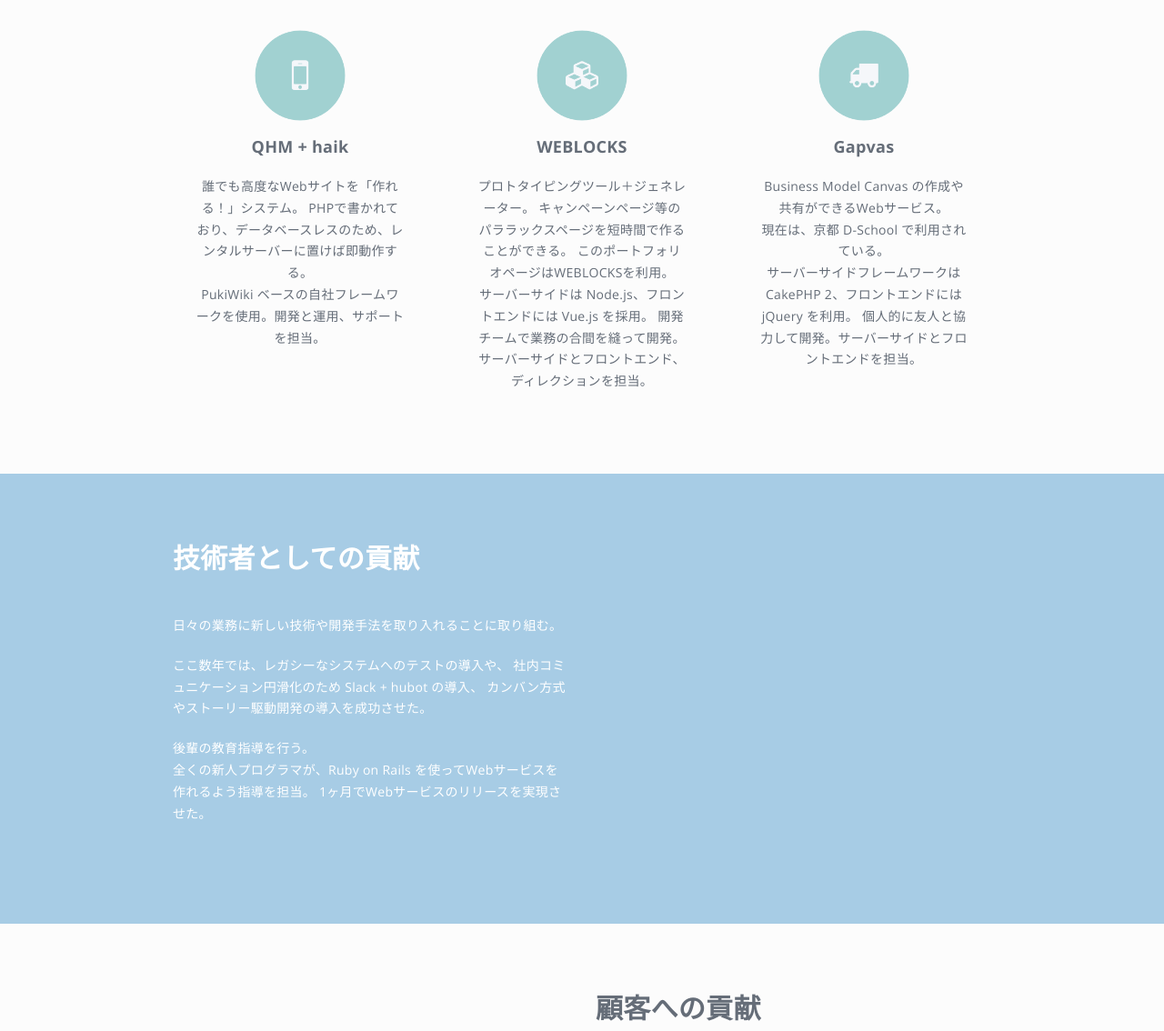
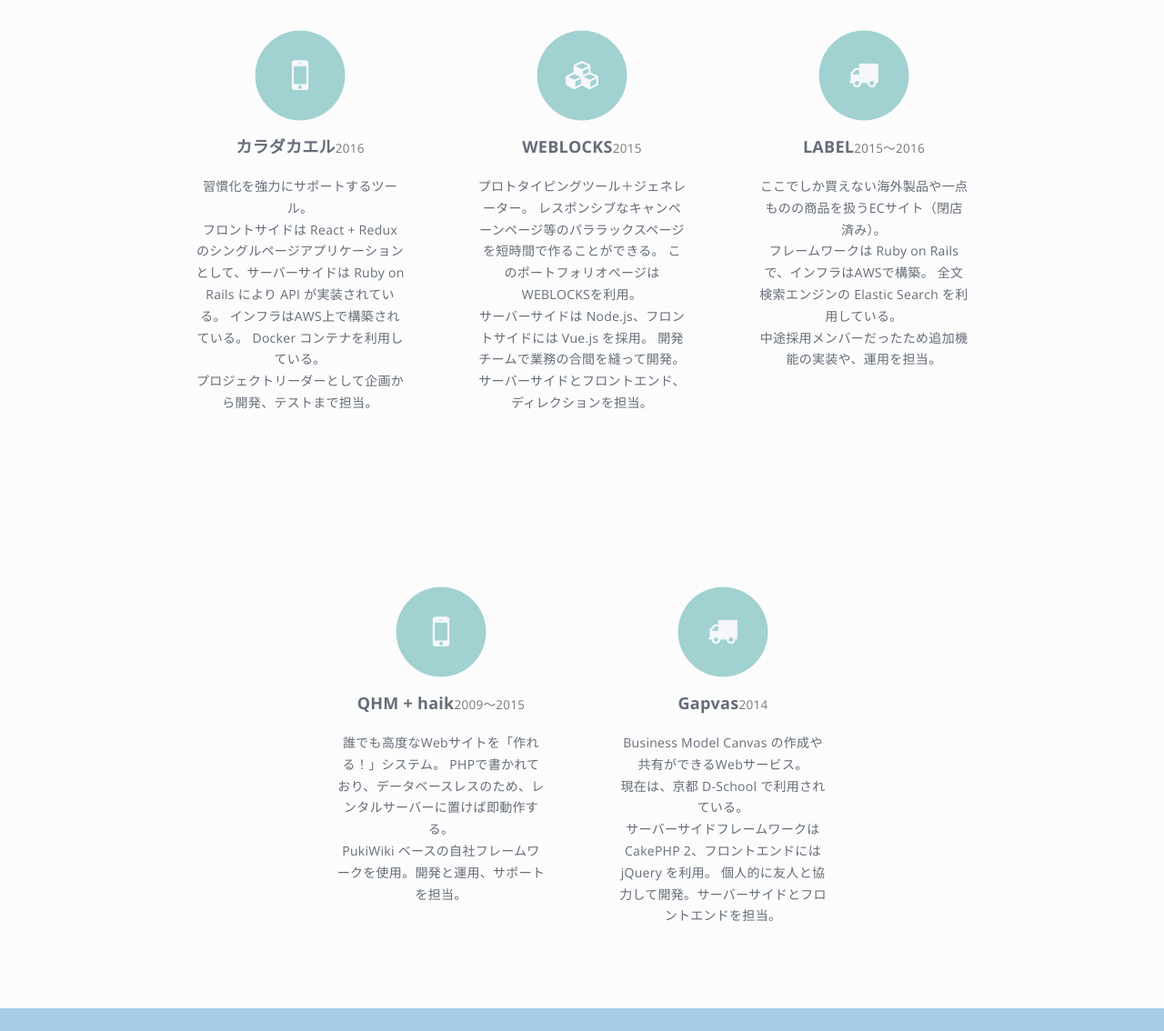
Before and after one commit to big2men/portfolio, a plain HTML site: page index.html in a window 1280 px wide. Shown: the part 725-1859 px from the top of the page at 91% size. Drawn offline with nearby package versions, Linux system fonts and the light colour scheme; some packages are replaced by stand-ins of ours.

Commit message:
Update history

```diff
--- a/index.html
+++ b/index.html
@@ -128,12 +128,13 @@
         <!-- 1つめの特徴 start -->
         <div class="col-sm-4 text-center wb-padding-side-40 wb-padding-top-30">
           <!-- 1つめの画像リンク -->
-          <a href="https://ensmall.net/p/qhmhaik/" target="app"><img src="assets/img/circle03.png" alt="" width="100" class="img-circle img-responsive center-block" /></a>
+          <a href="https://app.exe-up.jp/" target="app"><img src="assets/img/circle03.png" alt="" width="100" class="img-circle img-responsive center-block" /></a>
           <!-- 1つめの説明 -->
-          <h4 class="wb-font-bold">QHM + haik</h4>
-          <p>誰でも高度なWebサイトを「作れる！」システム。
-            PHPで書かれており、データベースレスのため、レンタルサーバーに置けば即動作する。<br>
-            PukiWiki ベースの自社フレームワークを使用。開発と運用、サポートを担当。
+          <h4 class="wb-font-bold">カラダカエル<small>2016</small></h4>
+          <p>習慣化を強力にサポートするツール。<br>
+            フロントサイドは React + Redux のシングルページアプリケーションとして、サーバーサイドは Ruby on Rails により API が実装されている。
+            インフラはAWS上で構築されている。 Docker コンテナを利用している。<br>
+            プロジェクトリーダーとして企画から開発、テストまで担当。
           <!-- 1つめの説明 end -->
         </div>
         <!-- 1つめの特徴 end -->
@@ -143,12 +144,13 @@
           <!-- 2つめの画像リンク -->
           <a href="http://weblocks.toiee.jp/" target="app"><img src="assets/img/circle01.png" alt="" width="100" class="img-circle img-responsive center-block" /></a>
           <!-- 2つめの説明 start -->
-          <h4 class="wb-font-bold">WEBLOCKS</h4>
+          <h4 class="wb-font-bold">WEBLOCKS<small>2015</small></h4>
           <p>プロトタイピングツール＋ジェネレーター。
-            キャンペーンページ等のパララックスページを短時間で作ることができる。
+            レスポンシブなキャンペーンページ等のパララックスページを短時間で作ることができる。
             このポートフォリオページはWEBLOCKSを利用。<br>
-            サーバーサイドは Node.js、フロントエンドには Vue.js を採用。
-            開発チームで業務の合間を縫って開発。
+            サーバーサイドは Node.js、フロントサイドには Vue.js を採用。
+            開発チームで業務の合間を縫って開発。<br>
+
             サーバーサイドとフロントエンド、ディレクションを担当。</p>
           <!-- 2つめの説明 end -->
         </div>
@@ -157,9 +159,49 @@
         <!-- 3つめの特徴 start -->
         <div class="col-sm-4 text-center wb-padding-side-40 wb-padding-top-30">
           <!-- 3つめの画像リンク -->
+          <a href="https://dmetlabel.com/" target="app"><img src="assets/img/circle02.png" alt="" width="100" class="img-circle img-responsive center-block" /></a>
+          <!-- 3つめの説明 start -->
+          <h4 class="wb-font-bold">LABEL<small>2015〜2016</small></h4>
+          <p>ここでしか買えない海外製品や一点ものの商品を扱うECサイト（閉店済み）。<br>
+            フレームワークは Ruby on Rails で、インフラはAWSで構築。
+            全文検索エンジンの Elastic Search を利用している。<br>
+            中途採用メンバーだったため追加機能の実装や、運用を担当。
+          </p>
+          <!-- 3つめの説明 end -->
+        </div>
+        <!-- 3つめの特徴 end -->
+      </div>
+    </div>
+    <!-- コンテンツ start -->
+  </div>
+</section>
+<!-- weblocks 3つの特徴 402 end -->
+
+<!-- weblocks 3つの特徴 402 start -->
+<section class="wb-block wb-section wb-block-402 wb-bg-white-cream" id="projects">
+  <div class="container wb-container">
+    <!-- コンテンツ start -->
+    <div class="wb-contents">
+      <div class="row">
+        <!-- 1つめの特徴 start -->
+        <div class="col-sm-4 col-sm-offset-2 text-center wb-padding-side-40 wb-padding-top-30">
+          <!-- 1つめの画像リンク -->
+          <a href="http://www.open-qhm.net/" target="app"><img src="assets/img/circle03.png" alt="" width="100" class="img-circle img-responsive center-block" /></a>
+          <!-- 1つめの説明 -->
+          <h4 class="wb-font-bold">QHM + haik<small>2009〜2015</small></h4>
+          <p>誰でも高度なWebサイトを「作れる！」システム。
+            PHPで書かれており、データベースレスのため、レンタルサーバーに置けば即動作する。<br>
+            PukiWiki ベースの自社フレームワークを使用。開発と運用、サポートを担当。
+          <!-- 1つめの説明 end -->
+        </div>
+        <!-- 1つめの特徴 end -->
+
+        <!-- 3つめの特徴 start -->
+        <div class="col-sm-4 text-center wb-padding-side-40 wb-padding-top-30">
+          <!-- 3つめの画像リンク -->
           <a href="http://gapvas.com/" target="app"><img src="assets/img/circle02.png" alt="" width="100" class="img-circle img-responsive center-block" /></a>
           <!-- 3つめの説明 start -->
-          <h4 class="wb-font-bold">Gapvas</h4>
+          <h4 class="wb-font-bold">Gapvas<small>2014</small></h4>
           <p>Business Model Canvas の作成や共有ができるWebサービス。<br>
             現在は、京都 D-School で利用されている。<br>
             サーバーサイドフレームワークは CakePHP 2、フロントエンドには jQuery を利用。
@@ -173,7 +215,6 @@
   </div>
 </section>
 <!-- weblocks 3つの特徴 402 end -->
-
 
         <!-- weblocks コンテンツ：2段組み 301 start -->
 <!--  : wb-bg-white-cream: クリーム色の背景
@@ -248,7 +289,6 @@
           <p>
             新テンプレートの販売前購入キャンペーンを行い、
             新テンプレートを試着できるサービスを発案し即実装、ユーザーの不安解消に貢献した。
-            （<a href="http://fitting.ensmall.net/" target="app">haik テーマ試着室</a>）
             また実際に新製品を体験できるイベントを開催し、ユーザーからのフィードバックを製品へ反映するなど、
             顧客目線での取り組みを行う。
           </p>
@@ -285,7 +325,7 @@
               <tr>
                 <!-- 住所 start -->
                 <th>Address</th><!-- 見出し -->
-                <td>大阪府茨木市在住<br>最寄り駅は阪急茨木市駅、阪急南茨木駅、JR茨木駅</td><!-- 住所など -->
+                <td>大阪府茨木市在住<br>最寄り駅は阪急総持寺駅</td><!-- 住所など -->
                 <!-- 住所 end -->
               </tr>
               <tr>
@@ -325,7 +365,7 @@
                 : data-map-height: 地図の高さを指定します
           -->
           <div data-map
-               data-map-address="茨木市駅"
+               data-map-address="総持寺駅"
                data-map-height="200"
                class="wb-margin-side-30"></div>
           <!-- google map end -->
@@ -346,7 +386,7 @@
     <!-- コンテンツ start -->
     <div class="wb-contents text-center wb-padding-top-bottom-80">
       <!-- コピーライト start -->
-      <p>©2015 Shun Hotta. All rights reserved.</p>
+      <p>©2016 Shun Hotta. All rights reserved.</p>
       <!-- コピーライト end -->
     </div>
     <!-- コンテンツ end -->
```
